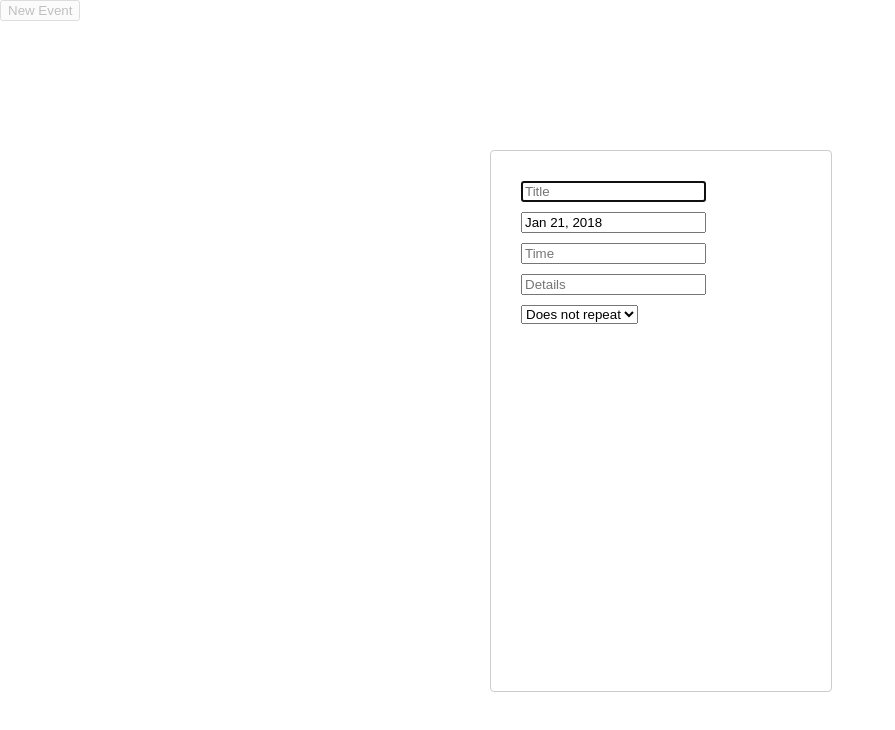
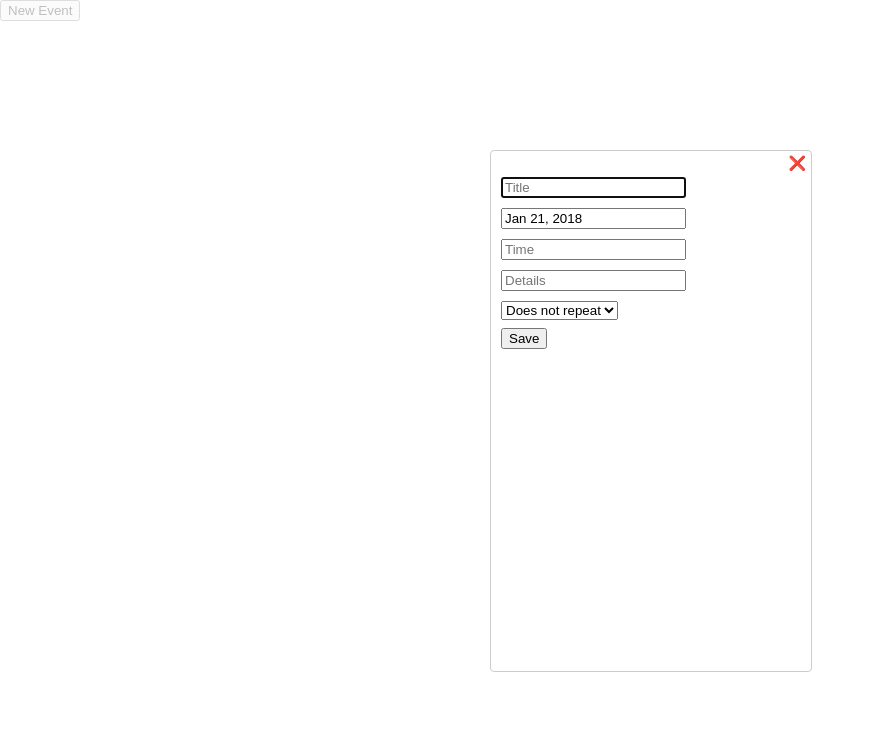
Before and after one commit to sequoian/calendar, a React (Create React App) app in the folder client/: page / in a window 1280 px wide. Both pictures are taken after a click on the button "New Event". Shown: the top 730 px of the page, without its empty margins (0-895 px from the left). Built offline with nearby package versions, Linux system fonts and the light colour scheme.

Commit message:
form modal

```diff
--- a/client/src/App.js
+++ b/client/src/App.js
@@ -1,20 +1,6 @@
 import React, { Component } from 'react'
 import EventForm from './components/EventForm'
-import moment from 'moment'
-import Modal from 'react-modal'
-
-const modalStyle = {
-  content: {
-    top: '50%',
-    left: '50%',
-    right: 'default',
-    bottom: 'default',
-    width: '300px',
-    height: '500px',
-    marginLeft: '-150px',
-    marginTop: '-250px'
-  }
-}
+import Modal from './components/FormModal'
 
 class App extends Component {
   constructor(props) {
@@ -38,8 +24,8 @@ class App extends Component {
           type="button"
           onClick={() => this.setState({open: true})}
         >New Event</button>
-        <Modal isOpen={this.state.open}
-          style={modalStyle}
+        <Modal
+          isOpen={this.state.open}
           onRequestClose={this.closeModal}
         >
         <EventForm />
--- /dev/null
+++ b/client/src/components/FormModal.js
@@ -0,0 +1,67 @@
+import React from 'react'
+import ReactModal from 'react-modal'
+
+const modalStyle = {
+  content: {
+    top: '50%',
+    left: '50%',
+    right: 'auto',
+    bottom: 'auto',
+    width: '300px',
+    height: '500px',
+    marginLeft: '-150px',
+    marginTop: '-250px',
+    padding: '10px'
+  }
+}
+
+const headerStyle = {
+  padding: '8px'
+}
+
+const footerStyle = {
+  padding: '8px 8px 0 0'
+}
+
+const FormModal = ({isOpen, onRequestClose, onSubmit, children}) => (
+  <ReactModal
+    isOpen={isOpen}
+    onRequestClose={onRequestClose}
+    style={modalStyle}
+    appElement={document.getElementById('root')}
+  >
+    <Header
+      onClose={onRequestClose}
+    />
+    {children}
+    <Footer
+      onSubmit={onSubmit}
+    />
+
+  </ReactModal>
+)
+
+const Header = ({onClose}) => (
+  <div style={headerStyle}>
+    <a href="#"
+    className="close"
+    onClick={e => {
+      e.preventDefault()
+      onClose(e)
+    }} />
+  </div>
+)
+
+const Footer = ({onSubmit}) => (
+  <div style={footerStyle}>
+    <button
+      type="button"
+      onClick={onSubmit}
+    >
+      Save
+    </button>
+  </div>
+
+)
+
+export default FormModal
--- a/client/src/form.css
+++ b/client/src/form.css
@@ -1,7 +1,3 @@
-.event-form {
-  padding: 10px;
-}
-
 .event-form input{
   display: block;
   margin-bottom: 10px;
@@ -18,3 +14,17 @@
 input[type=number] {
   width: 40px;
 }
+
+.close {
+  color: #777;
+  font: 14px/100% arial, sans-serif;
+  position: absolute;
+  right: 5px;
+  text-decoration: none;
+  text-shadow: 0 1px 0 #fff;
+  top: 5px;
+}
+
+.close::after {
+  content: "\274C"
+}
```
